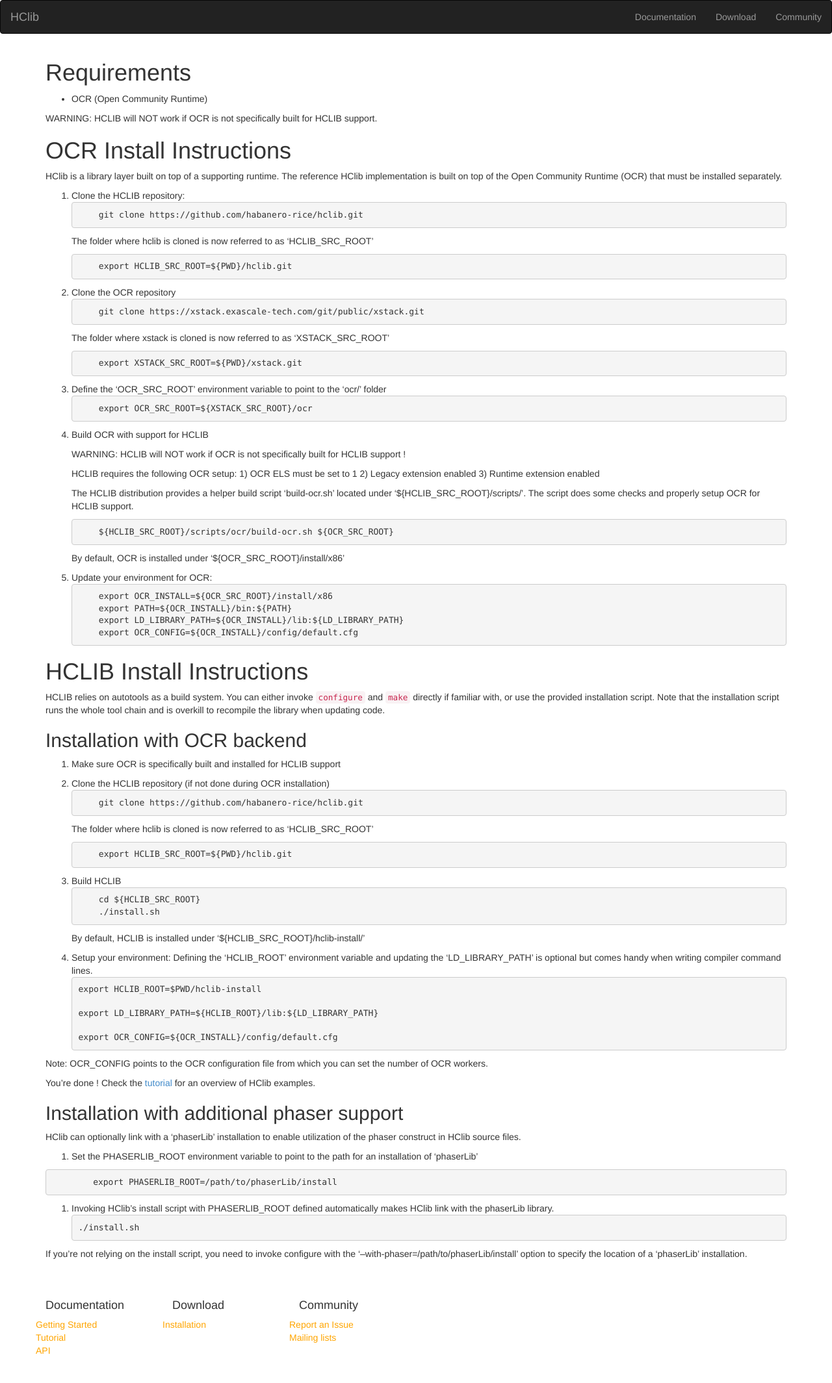
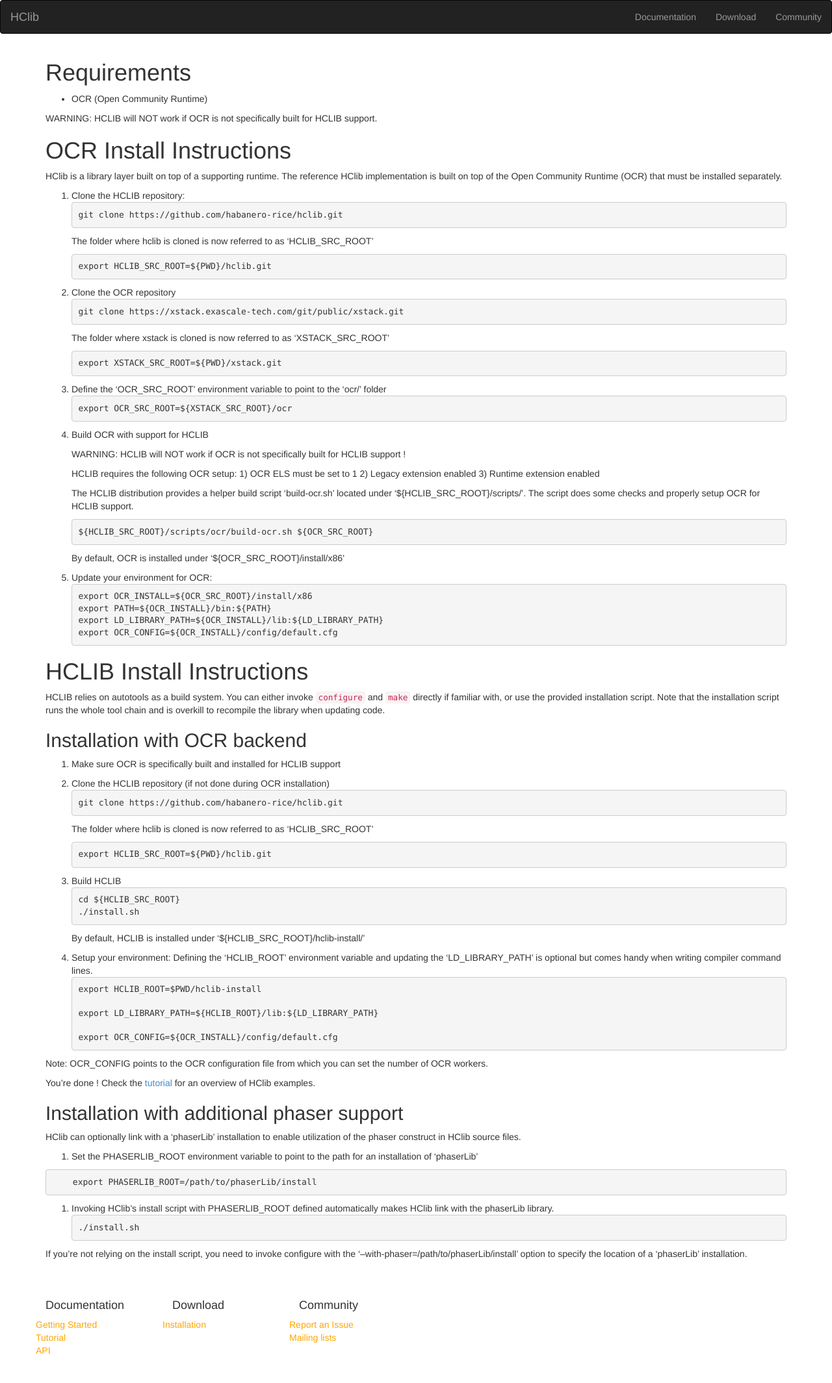
Before and after one commit to habanero-rice/hclib-legacy, a Jekyll site: the page built from installation.md, in a window 1280 px wide. Shown: the whole page at 65% size. Built offline with Jekyll 4.4.1, drawn with Linux system fonts in a browser that asks for light colours.

`````diff
--- a/installation.md
+++ b/installation.md
@@ -14,29 +14,29 @@ WARNING: HCLIB will NOT work if OCR is not specifically built for HCLIB support.
 HClib is a library layer built on top of a supporting runtime. The reference HClib implementation is built on top of the Open Community Runtime (OCR) that must be installed separately.
 
 1.  Clone the HCLIB repository:
-````
-        git clone https://github.com/habanero-rice/hclib.git
-````
+```
+    git clone https://github.com/habanero-rice/hclib.git
+```
 
     The folder where hclib is cloned is now referred to as 'HCLIB_SRC_ROOT'
-````
-        export HCLIB_SRC_ROOT=${PWD}/hclib.git
-````
+```
+    export HCLIB_SRC_ROOT=${PWD}/hclib.git
+```
 
 2.  Clone the OCR repository
-````
-        git clone https://xstack.exascale-tech.com/git/public/xstack.git
-````
+```
+    git clone https://xstack.exascale-tech.com/git/public/xstack.git
+```
 
     The folder where xstack is cloned is now referred to as 'XSTACK_SRC_ROOT'
-````
-        export XSTACK_SRC_ROOT=${PWD}/xstack.git
-````
+```
+    export XSTACK_SRC_ROOT=${PWD}/xstack.git
+```
 
 3.  Define the 'OCR_SRC_ROOT' environment variable to point to the 'ocr/' folder
-````
-        export OCR_SRC_ROOT=${XSTACK_SRC_ROOT}/ocr
-````
+```
+    export OCR_SRC_ROOT=${XSTACK_SRC_ROOT}/ocr
+```
 
 4.  Build OCR with support for HCLIB
 
@@ -50,19 +50,19 @@ HClib is a library layer built on top of a supporting runtime. The reference HCl
     The HCLIB distribution provides a helper build script 'build-ocr.sh'
     located under '${HCLIB_SRC_ROOT}/scripts/'. The script does some checks
     and properly setup OCR for HCLIB support.
-````
-        ${HCLIB_SRC_ROOT}/scripts/ocr/build-ocr.sh ${OCR_SRC_ROOT}
-````
+```
+    ${HCLIB_SRC_ROOT}/scripts/ocr/build-ocr.sh ${OCR_SRC_ROOT}
+```
 
     By default, OCR is installed under '${OCR_SRC_ROOT}/install/x86'
 
 5.  Update your environment for OCR:
-````
-        export OCR_INSTALL=${OCR_SRC_ROOT}/install/x86
-        export PATH=${OCR_INSTALL}/bin:${PATH}
-        export LD_LIBRARY_PATH=${OCR_INSTALL}/lib:${LD_LIBRARY_PATH}
-        export OCR_CONFIG=${OCR_INSTALL}/config/default.cfg
-````
+```
+    export OCR_INSTALL=${OCR_SRC_ROOT}/install/x86
+    export PATH=${OCR_INSTALL}/bin:${PATH}
+    export LD_LIBRARY_PATH=${OCR_INSTALL}/lib:${LD_LIBRARY_PATH}
+    export OCR_CONFIG=${OCR_INSTALL}/config/default.cfg
+```
 
 # HCLIB Install Instructions
 
@@ -77,33 +77,33 @@ to recompile the library when updating code.
 0.  Make sure OCR is specifically built and installed for HCLIB support
 
 1.  Clone the HCLIB repository (if not done during OCR installation)
-````
-        git clone https://github.com/habanero-rice/hclib.git
-````
+```
+    git clone https://github.com/habanero-rice/hclib.git
+```
 
     The folder where hclib is cloned is now referred to as 'HCLIB_SRC_ROOT'
-````
-        export HCLIB_SRC_ROOT=${PWD}/hclib.git
-````
+```
+    export HCLIB_SRC_ROOT=${PWD}/hclib.git
+```
 
 2.  Build HCLIB
-````
-        cd ${HCLIB_SRC_ROOT}
-        ./install.sh
-````
+```
+    cd ${HCLIB_SRC_ROOT}
+    ./install.sh
+```
 
     By default, HCLIB is installed under '${HCLIB_SRC_ROOT}/hclib-install/'
 
 3.  Setup your environment:
 Defining the 'HCLIB_ROOT' environment variable and updating the 'LD_LIBRARY_PATH'
 is optional but comes handy when writing compiler command lines.
-````
+```
     export HCLIB_ROOT=$PWD/hclib-install
 
     export LD_LIBRARY_PATH=${HCLIB_ROOT}/lib:${LD_LIBRARY_PATH}
 
     export OCR_CONFIG=${OCR_INSTALL}/config/default.cfg
-````
+```
 
 Note: OCR_CONFIG points to the OCR configuration file from which you can set the number of OCR workers.
 
@@ -117,15 +117,15 @@ of the phaser construct in HClib source files.
 1.  Set the PHASERLIB_ROOT environment variable to point to the path for an installation
 of 'phaserLib'
 
-````
-        export PHASERLIB_ROOT=/path/to/phaserLib/install
-````
+```
+    export PHASERLIB_ROOT=/path/to/phaserLib/install
+```
 
 2.  Invoking HClib's install script with PHASERLIB_ROOT defined automatically makes
 HClib link with the phaserLib library.
-````
+```
     ./install.sh
-````
+```
 
 If you're not relying on the install script, you need to invoke configure with
 the '--with-phaser=/path/to/phaserLib/install' option to specify the location of
`````
